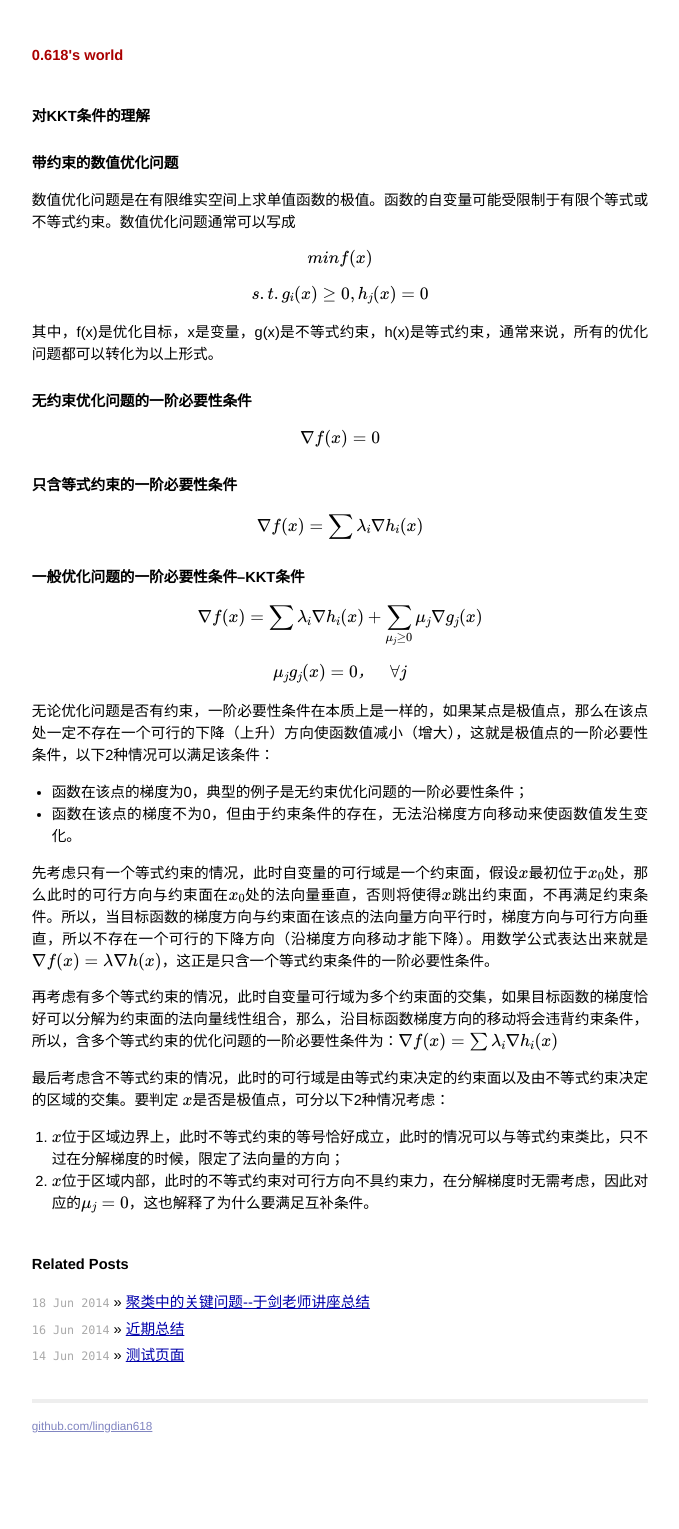
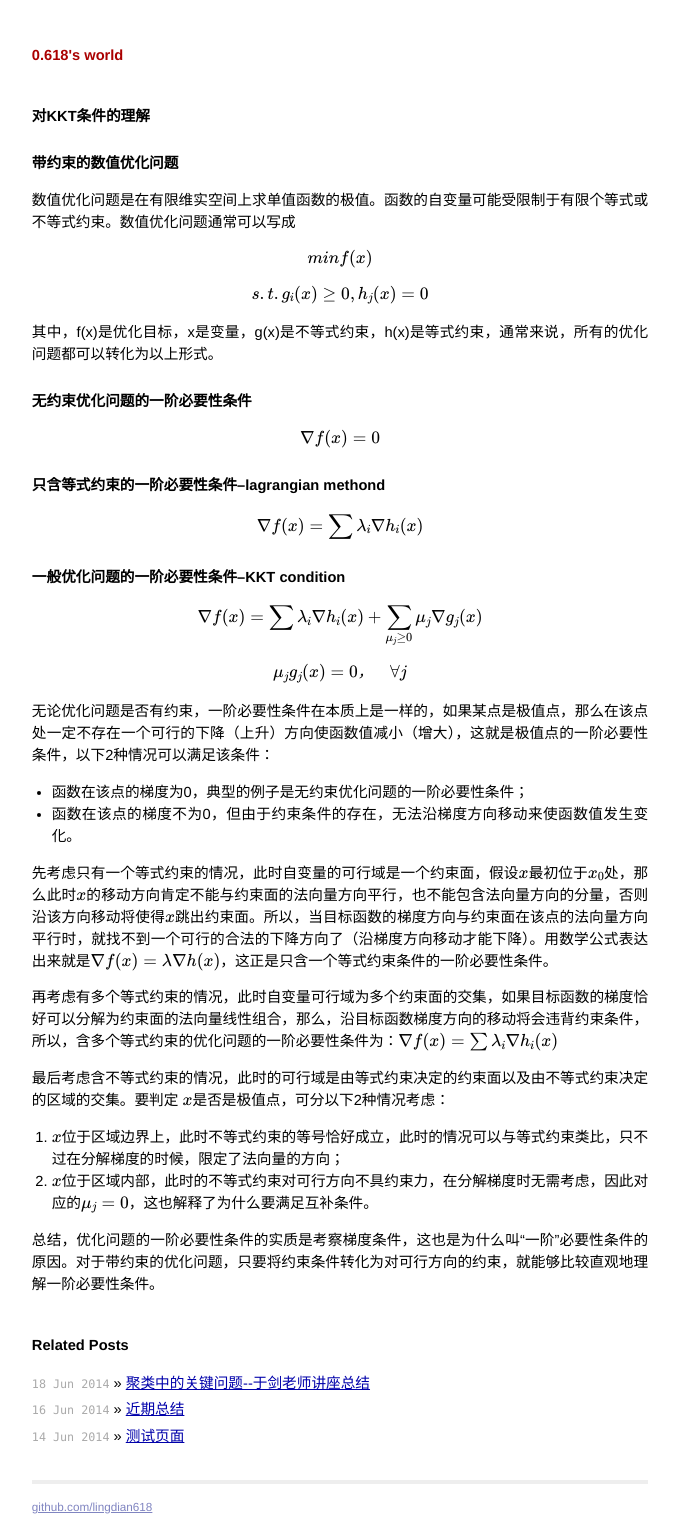
Before and after one commit to SimpleJian/blog, a Jekyll site: the page built from _posts/2014-07-05-kkt.md, in a window 1280 px wide. Shown: the whole page, without its empty margins (300-979 px from the left). Built offline with Jekyll 4.4.1, drawn with Linux system fonts in a browser that asks for light colours; formulas are drawn with MathJax 3; before the commit the page ends 1449 px from its top, so only the background shows below that.

Commit message:
another push

```diff
--- a/_posts/2014-07-05-kkt.md
+++ b/_posts/2014-07-05-kkt.md
@@ -21,12 +21,12 @@ $$s.t. g_i(x)\geq0, h_j(x)=0$$
 $$\nabla f(x)=0$$
 
 
-## 只含等式约束的一阶必要性条件
+## 只含等式约束的一阶必要性条件--lagrangian methond
 
 $$\nabla f(x) = \sum\lambda_i\nabla h_i(x)$$
 
 
-## 一般优化问题的一阶必要性条件--KKT条件
+## 一般优化问题的一阶必要性条件--KKT condition
 
 $$\nabla f(x) = \sum\lambda_i\nabla h_i(x) + \sum_{\mu_j \geq 0}\mu_j\nabla g_j(x)$$
 
@@ -38,10 +38,12 @@ $$ \mu_j g_j(x) = 0，\quad \forall j $$
 * 函数在该点的梯度为0，典型的例子是无约束优化问题的一阶必要性条件；
 * 函数在该点的梯度不为0，但由于约束条件的存在，无法沿梯度方向移动来使函数值发生变化。
 
-先考虑只有一个等式约束的情况，此时自变量的可行域是一个约束面，假设$$ x $$最初位于$$ x_0 $$处，那么此时的可行方向与约束面在$$ x_0 $$处的法向量垂直，否则将使得$$x$$跳出约束面，不再满足约束条件。所以，当目标函数的梯度方向与约束面在该点的法向量方向平行时，梯度方向与可行方向垂直，所以不存在一个可行的下降方向（沿梯度方向移动才能下降）。用数学公式表达出来就是$$ \nabla f(x) = \lambda \nabla h(x) $$，这正是只含一个等式约束条件的一阶必要性条件。
+先考虑只有一个等式约束的情况，此时自变量的可行域是一个约束面，假设$$ x $$最初位于$$ x_0 $$处，那么此时$$ x $$的移动方向肯定不能与约束面的法向量方向平行，也不能包含法向量方向的分量，否则沿该方向移动将使得$$x$$跳出约束面。所以，当目标函数的梯度方向与约束面在该点的法向量方向平行时，就找不到一个可行的合法的下降方向了（沿梯度方向移动才能下降）。用数学公式表达出来就是$$ \nabla f(x) = \lambda \nabla h(x) $$，这正是只含一个等式约束条件的一阶必要性条件。
 
 再考虑有多个等式约束的情况，此时自变量可行域为多个约束面的交集，如果目标函数的梯度恰好可以分解为约束面的法向量线性组合，那么，沿目标函数梯度方向的移动将会违背约束条件，所以，含多个等式约束的优化问题的一阶必要性条件为：$$ \nabla f(x) = \sum \lambda_i \nabla h_i(x) $$
 
 最后考虑含不等式约束的情况，此时的可行域是由等式约束决定的约束面以及由不等式约束决定的区域的交集。要判定 $$ x $$是否是极值点，可分以下2种情况考虑：
 1. $$ x $$位于区域边界上，此时不等式约束的等号恰好成立，此时的情况可以与等式约束类比，只不过在分解梯度的时候，限定了法向量的方向；
 2. $$ x $$位于区域内部，此时的不等式约束对可行方向不具约束力，在分解梯度时无需考虑，因此对应的$$ \mu_j=0 $$，这也解释了为什么要满足互补条件。
+
+总结，优化问题的一阶必要性条件的实质是考察梯度条件，这也是为什么叫“一阶”必要性条件的原因。对于带约束的优化问题，只要将约束条件转化为对可行方向的约束，就能够比较直观地理解一阶必要性条件。
```
Also changed, not shown: 1 other file.
